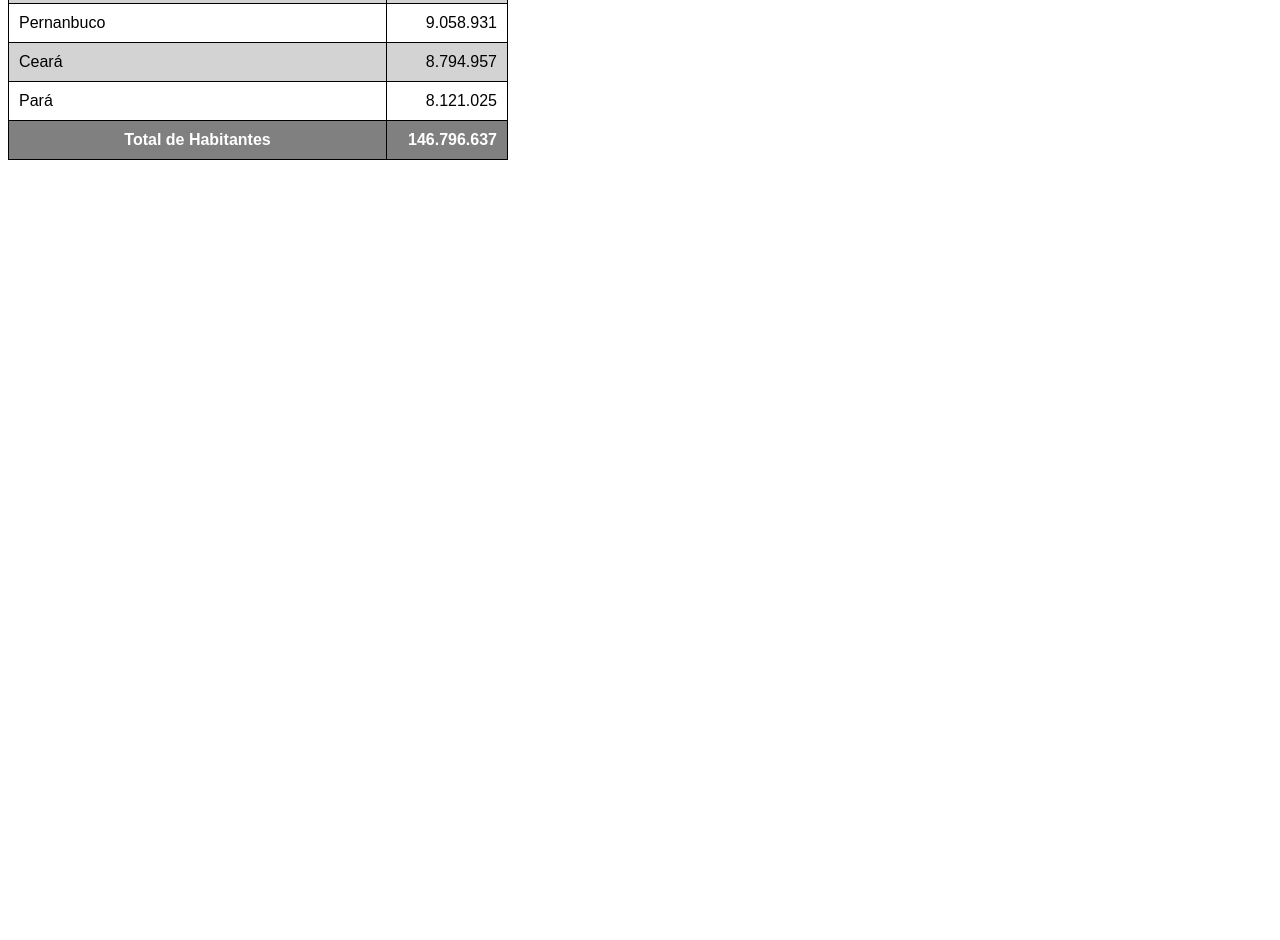
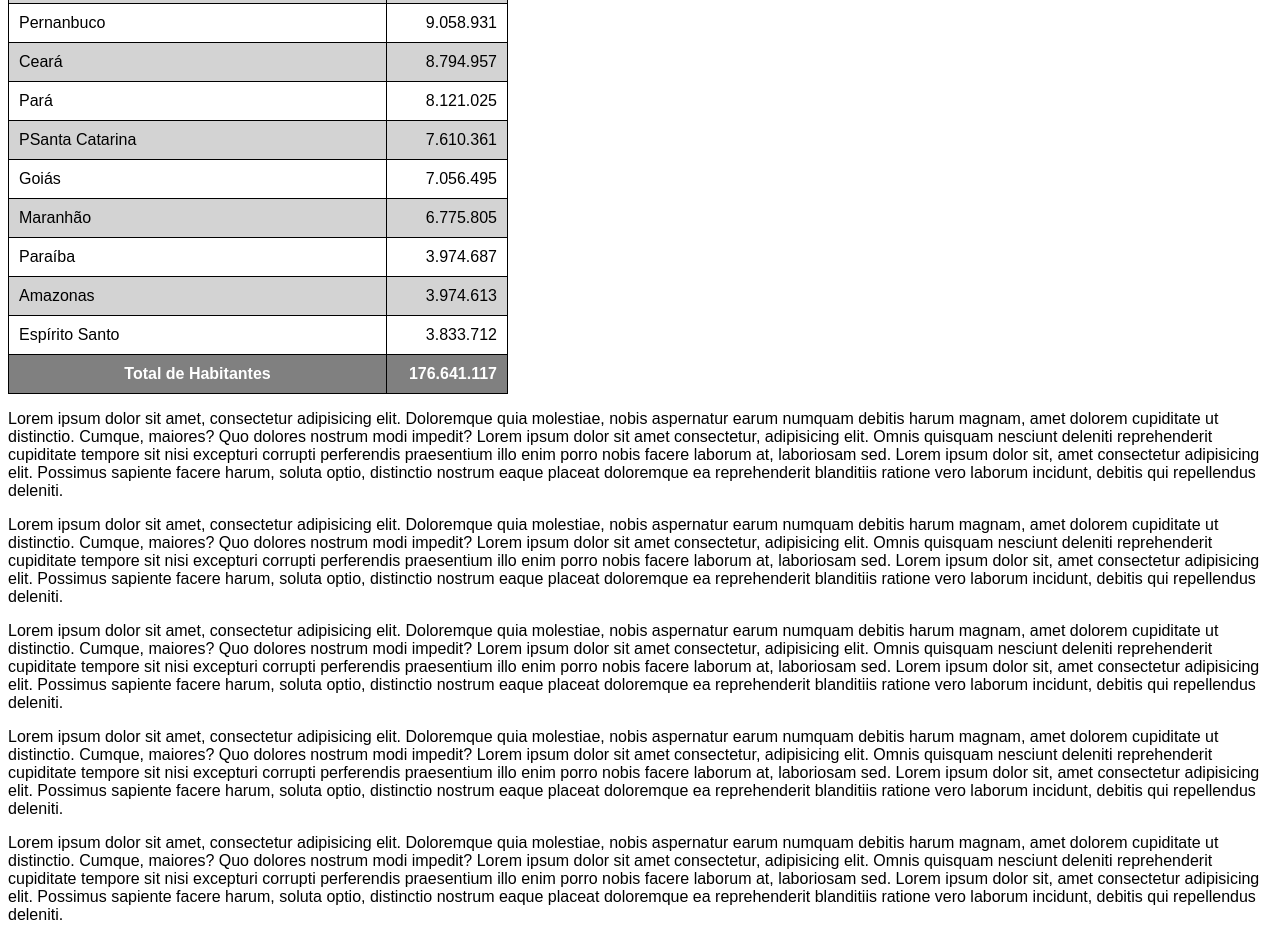
Before and after one commit to ncavlis/html-css, a plain HTML site: page Exercicios/ex023/tabela002.html in a window 1280 px wide. Shown: the part 398-1338 px from the top of the page. Before the commit the page ends 800 px from the top, so only its background shows below. Drawn offline with Linux system fonts and the light colour scheme.

Commit message:
fixar cabeçalho

```diff
--- a/Exercicios/ex023/tabela002.html
+++ b/Exercicios/ex023/tabela002.html
@@ -11,6 +11,7 @@
         table{
             width: 500px;
             border-collapse: collapse;
+            position: relative;
         }
         td, th{
           border: 1px solid black;
@@ -23,6 +24,11 @@
         thead, tfoot{
             background-color: grey;
             color: white;
+        }
+        thead>tr>th{
+            position: sticky;
+            top: -1px;
+            background-color: grey;
         }
         tbody>tr:nth-child(2n){
             background-color: lightgray;
@@ -84,11 +90,40 @@
                 <td>Pará</td>
                 <td class="num">8.121.025</td>
             </tr>
+            <tr>
+                <td>PSanta Catarina</td>
+                <td class="num">7.610.361</td>
+            </tr>
+            <tr>
+                <td>Goiás</td>
+                <td class="num">7.056.495</td>
+            </tr>
+            <tr>
+                <td>Maranhão</td>
+                <td class="num">6.775.805</td>
+            </tr>
+            <tr>
+                <td>Paraíba</td>
+                <td class="num">3.974.687</td>
+            </tr>
+            <tr>
+                <td>Amazonas</td>
+                <td class="num">3.974.613</td>
+            </tr>
+            <tr>
+                <td>Espírito Santo</td>
+                <td class="num">3.833.712</td>
+            </tr>
         </tbody>
         <tfoot>
             <th scope="row">Total de Habitantes</th>
-            <td class="num"><strong>146.796.637</strong></td>
+            <td class="num"><strong>176.641.117</strong></td>
         </tfoot>
    </table>
+   <p>Lorem ipsum dolor sit amet, consectetur adipisicing elit. Doloremque quia molestiae, nobis aspernatur earum numquam debitis harum magnam, amet dolorem cupiditate ut distinctio. Cumque, maiores? Quo dolores nostrum modi impedit? Lorem ipsum dolor sit amet consectetur, adipisicing elit. Omnis quisquam nesciunt deleniti reprehenderit cupiditate tempore sit nisi excepturi corrupti perferendis praesentium illo enim porro nobis facere laborum at, laboriosam sed. Lorem ipsum dolor sit, amet consectetur adipisicing elit. Possimus sapiente facere harum, soluta optio, distinctio nostrum eaque placeat doloremque ea reprehenderit blanditiis ratione vero laborum incidunt, debitis qui repellendus deleniti.</p>
+   <p>Lorem ipsum dolor sit amet, consectetur adipisicing elit. Doloremque quia molestiae, nobis aspernatur earum numquam debitis harum magnam, amet dolorem cupiditate ut distinctio. Cumque, maiores? Quo dolores nostrum modi impedit? Lorem ipsum dolor sit amet consectetur, adipisicing elit. Omnis quisquam nesciunt deleniti reprehenderit cupiditate tempore sit nisi excepturi corrupti perferendis praesentium illo enim porro nobis facere laborum at, laboriosam sed. Lorem ipsum dolor sit, amet consectetur adipisicing elit. Possimus sapiente facere harum, soluta optio, distinctio nostrum eaque placeat doloremque ea reprehenderit blanditiis ratione vero laborum incidunt, debitis qui repellendus deleniti.</p>
+   <p>Lorem ipsum dolor sit amet, consectetur adipisicing elit. Doloremque quia molestiae, nobis aspernatur earum numquam debitis harum magnam, amet dolorem cupiditate ut distinctio. Cumque, maiores? Quo dolores nostrum modi impedit? Lorem ipsum dolor sit amet consectetur, adipisicing elit. Omnis quisquam nesciunt deleniti reprehenderit cupiditate tempore sit nisi excepturi corrupti perferendis praesentium illo enim porro nobis facere laborum at, laboriosam sed. Lorem ipsum dolor sit, amet consectetur adipisicing elit. Possimus sapiente facere harum, soluta optio, distinctio nostrum eaque placeat doloremque ea reprehenderit blanditiis ratione vero laborum incidunt, debitis qui repellendus deleniti.</p>
+   <p>Lorem ipsum dolor sit amet, consectetur adipisicing elit. Doloremque quia molestiae, nobis aspernatur earum numquam debitis harum magnam, amet dolorem cupiditate ut distinctio. Cumque, maiores? Quo dolores nostrum modi impedit? Lorem ipsum dolor sit amet consectetur, adipisicing elit. Omnis quisquam nesciunt deleniti reprehenderit cupiditate tempore sit nisi excepturi corrupti perferendis praesentium illo enim porro nobis facere laborum at, laboriosam sed. Lorem ipsum dolor sit, amet consectetur adipisicing elit. Possimus sapiente facere harum, soluta optio, distinctio nostrum eaque placeat doloremque ea reprehenderit blanditiis ratione vero laborum incidunt, debitis qui repellendus deleniti.</p>
+   <p>Lorem ipsum dolor sit amet, consectetur adipisicing elit. Doloremque quia molestiae, nobis aspernatur earum numquam debitis harum magnam, amet dolorem cupiditate ut distinctio. Cumque, maiores? Quo dolores nostrum modi impedit? Lorem ipsum dolor sit amet consectetur, adipisicing elit. Omnis quisquam nesciunt deleniti reprehenderit cupiditate tempore sit nisi excepturi corrupti perferendis praesentium illo enim porro nobis facere laborum at, laboriosam sed. Lorem ipsum dolor sit, amet consectetur adipisicing elit. Possimus sapiente facere harum, soluta optio, distinctio nostrum eaque placeat doloremque ea reprehenderit blanditiis ratione vero laborum incidunt, debitis qui repellendus deleniti.</p>
 </body>
 </html>
```
